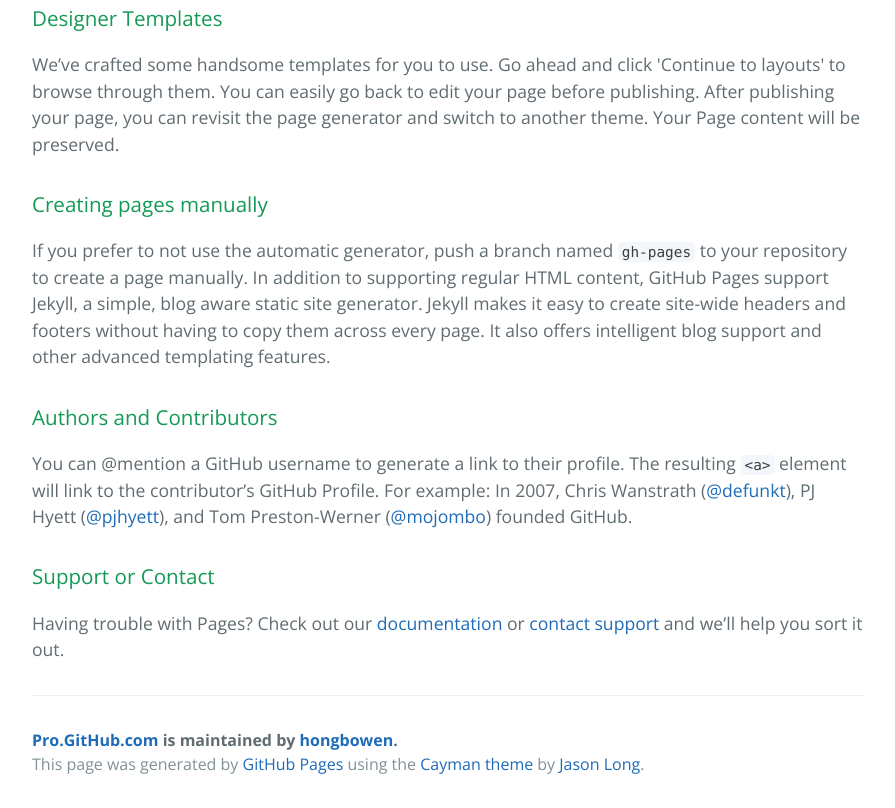
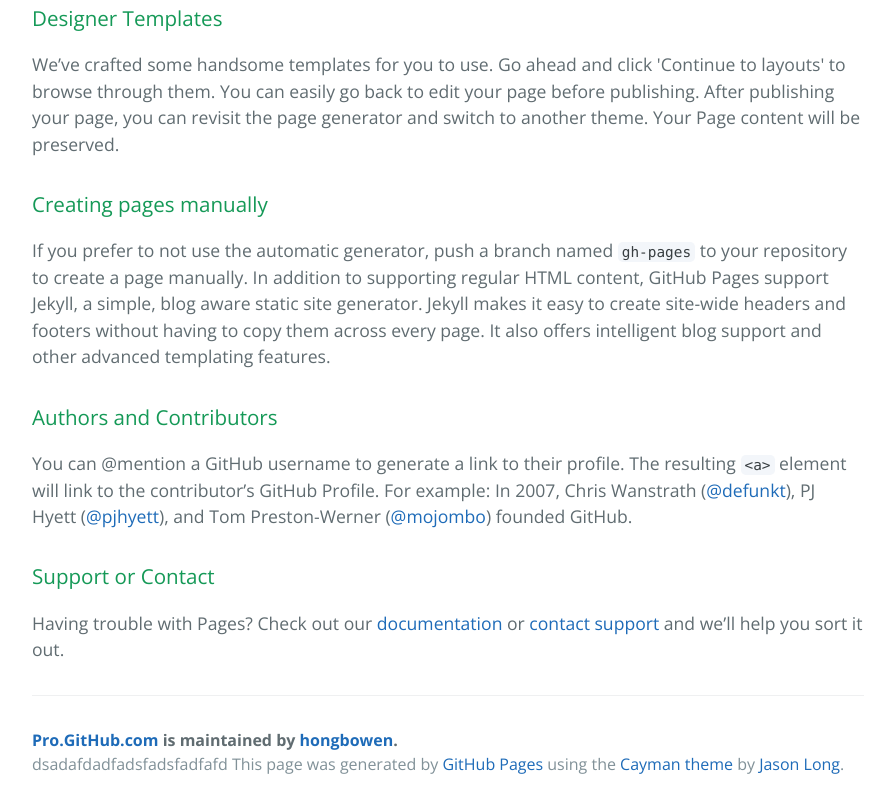
Before and after one commit to hongbowen/pro.github.com, a plain HTML site: page index.html in a window 1280 px wide. Shown: the part 598-1406 px from the top of the page, without its empty margins (192-1087 px from the left). Drawn offline with nearby package versions, Linux system fonts and the light colour scheme.

Commit message:
Update index.html

```diff
--- a/index.html
+++ b/index.html
@@ -47,7 +47,7 @@
       <footer class="site-footer">
         <span class="site-footer-owner"><a href="https://github.com/hongbowen/pro.github.com">Pro.GitHub.com</a> is maintained by <a href="https://github.com/hongbowen">hongbowen</a>.</span>
 
-        <span class="site-footer-credits">This page was generated by <a href="https://pages.github.com">GitHub Pages</a> using the <a href="https://github.com/jasonlong/cayman-theme">Cayman theme</a> by <a href="https://twitter.com/jasonlong">Jason Long</a>.</span>
+        <span class="site-footer-credits">dsadafdadfadsfadsfadfafd This page was generated by <a href="https://pages.github.com">GitHub Pages</a> using the <a href="https://github.com/jasonlong/cayman-theme">Cayman theme</a> by <a href="https://twitter.com/jasonlong">Jason Long</a>.</span>
       </footer>
 
     </section>
```
